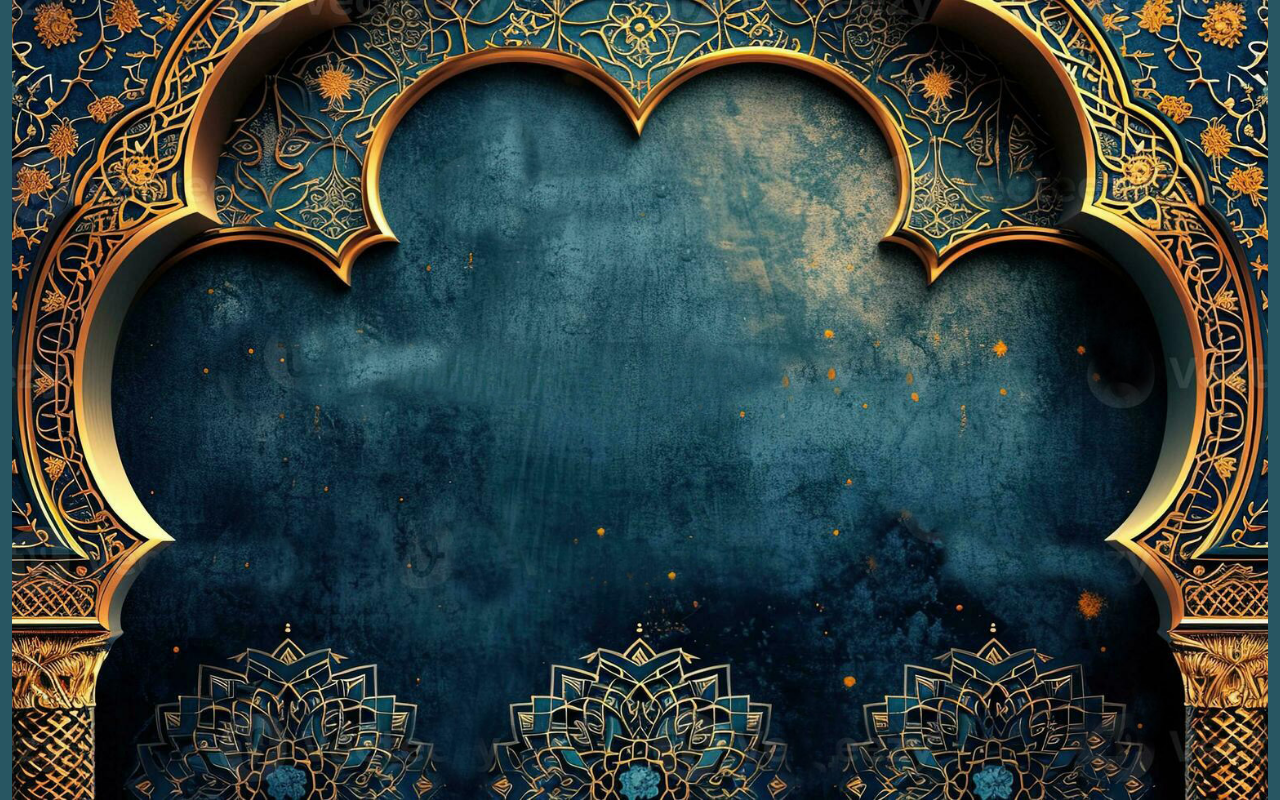
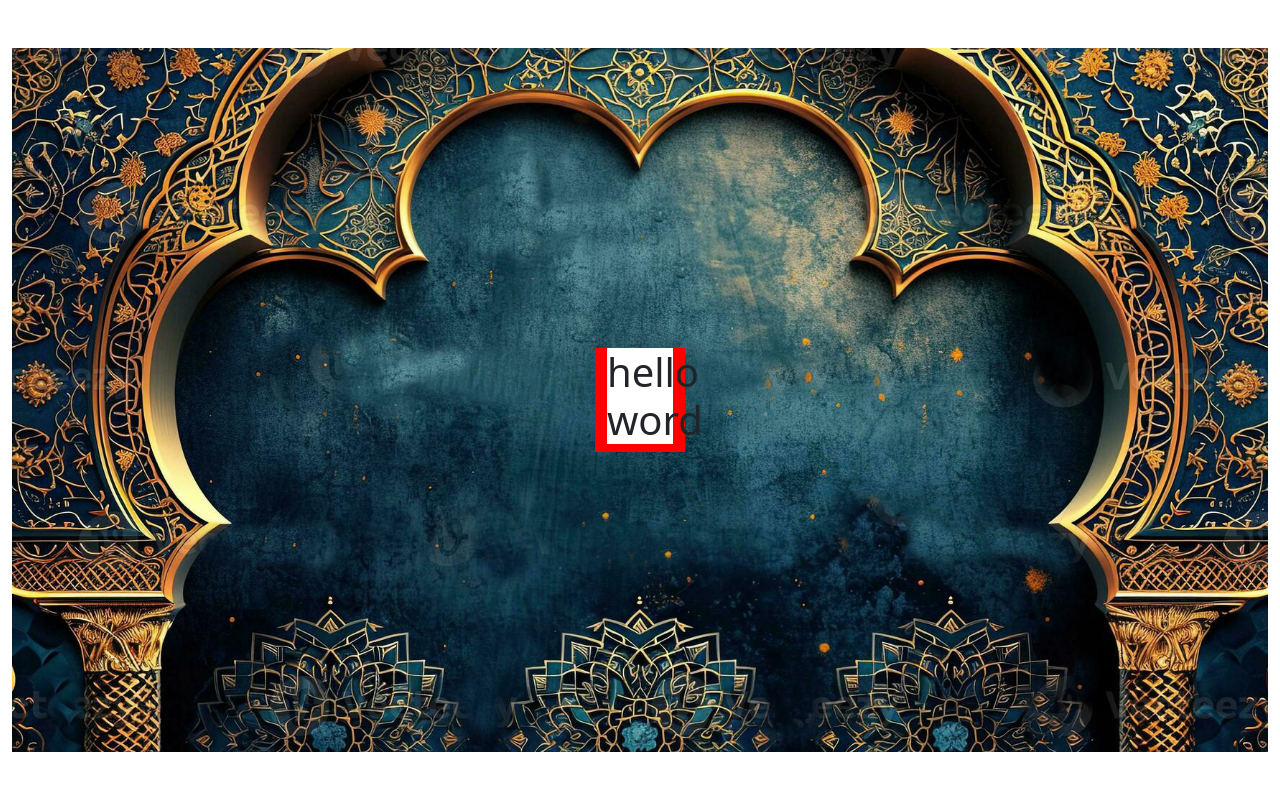
Before and after one commit to m-ahsanbaloch/days_remaining_eidadha, a plain HTML site: page index.html in a window 1280 px wide. Drawn offline with nearby package versions, Linux system fonts and the light colour scheme.

Commit message:
adding background images

```diff
--- a/index.html
+++ b/index.html
@@ -10,17 +10,33 @@
       integrity="sha384-QWTKZyjpPEjISv5WaRU9OFeRpok6YctnYmDr5pNlyT2bRjXh0JMhjY6hW+ALEwIH"
       crossorigin="anonymous"
     />
-    <link rel="stylesheet" href="style.css">
+    <link rel="stylesheet" href="style.css" />
   </head>
   <body>
     <div class="container-xxl">
-        <div class="row main_content">
-            <div class="col-12">
-                <div class="background">
-                    <img src="Assets/images/eid_ul_adha.jpg" alt="">
+      <div class="row main_content">
+        <div class="col-12">
+          <div class="background">
+            <!-- <img src="Assets/images/eid_ul_adha.jpg" alt=""> -->
+            <div class="row">
+              <div
+                class="col-12 col-sm-12 col-md-12 col-lg-4 col-xl-4 col-xxl-4"
+              ></div>
+              <div
+                class="col-12 col-sm-12 col-md-12 col-lg-4 col-xl-4 col-xxl-4 check"
+              >
+                <div class="white_background">
+                  <h1>hello word</h1>
                 </div>
+              </div>
+
+              <div
+                class="col-12 col-sm-12 col-md-12 col-lg-4 col-xl-4 col-xxl-4"
+              ></div>
             </div>
+          </div>
         </div>
+      </div>
     </div>
     <script
       src="https://cdn.jsdelivr.net/npm/bootstrap@5.3.3/dist/js/bootstrap.bundle.min.js"
--- a/style.css
+++ b/style.css
@@ -1,14 +1,42 @@
 body{
 box-sizing: border-box;
-background-color: #285662;
 padding: 0px;
 margin: 0px;
 }
 .background{
     width: 100%;
+    height: 100vh;
+    /* background-color: red; */
+    background-image: url(Assets/images/eid_ul_adha.jpg) !important;
+    background-repeat: no-repeat;
+    object-fit: fill;
+    background-position: center;
+    background-size: 100%;
+    display: flex;
+    justify-content: center;
+    align-items: center;
+    /* position: relative; */
 }
-.background img{
+.check{
+    background-color: red;
+}
+.white_background{
+    width: 100%;
+    /* height: 800px; */
+    background-color: white !important;
+    /* z-index: 2; */
+    /* position: absolute;
+    top: 20px; */
+
+}
+h3{
+    background-color: red;
+    border: 2px solid black;
+    color: white;
+    text-align: center;
+}
+/* .background img{
     width: 100%;
     height: 100vh;
     object-fit: cover;
-}
+} */
```
